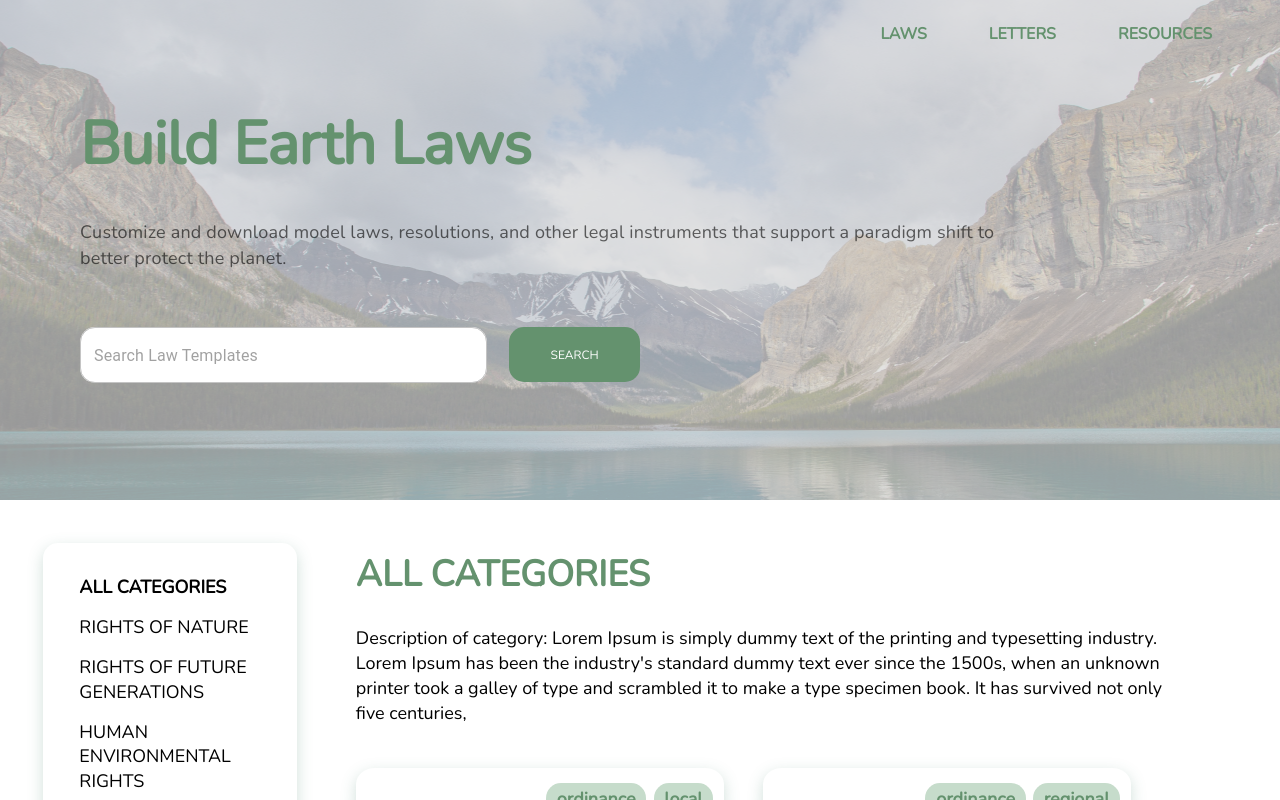
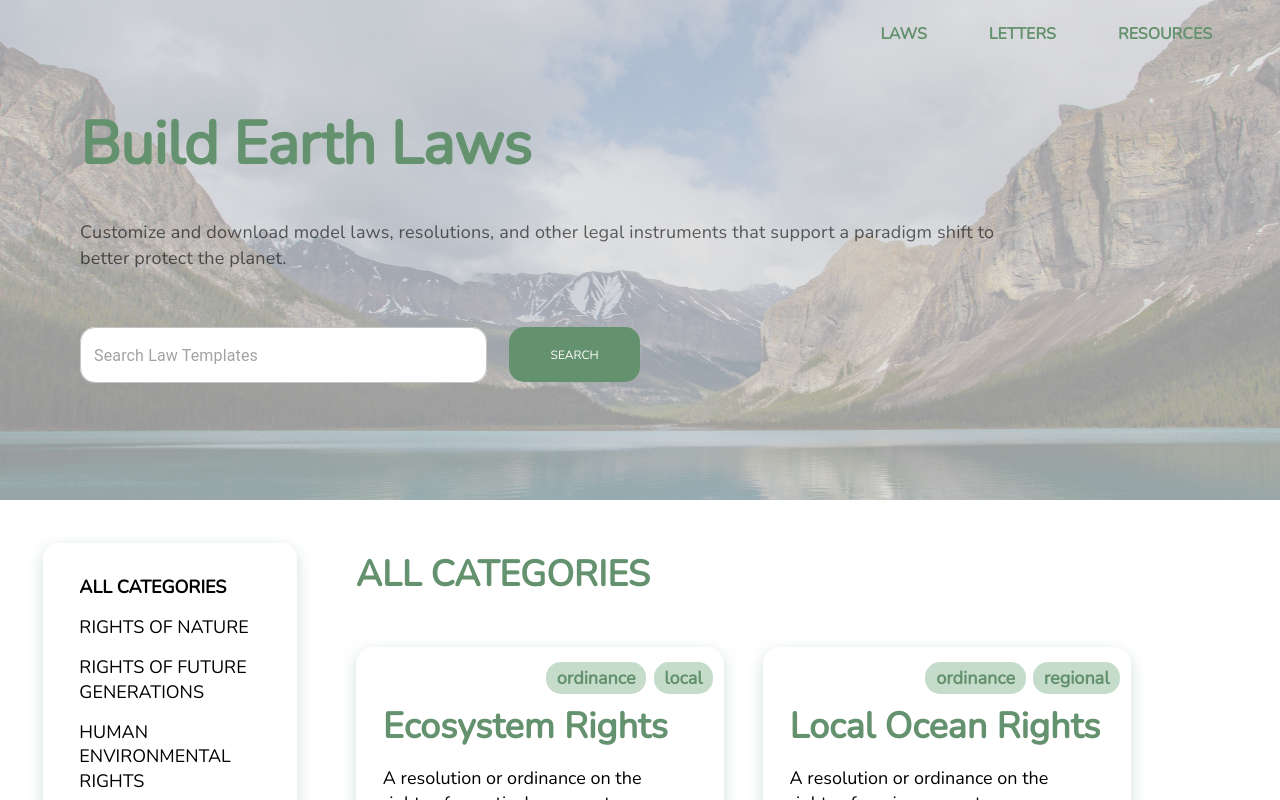
Before and after one commit to cornellh4i/earth-law-center, a React (Create React App) app in the folder client/: page /laws in a window 1280 px wide. Shown: the top 800 px of the page. Built offline with nearby package versions, Linux system fonts and the light colour scheme.

Commit message:
Adding in more subtle box shadow for resource cards and adding in description under letters page heading

```diff
--- a/client/src/components/Button/Button.css
+++ b/client/src/components/Button/Button.css
@@ -199,7 +199,7 @@
 /* Hovering buttons in TemplateCard */
 .card-download-btn:hover,
 .card-edit-btn:hover {
-  opacity: 70%;
+  opacity: 70;
   cursor: pointer;
 }
 
--- a/client/src/components/ResourceCard/ResourceCard.css
+++ b/client/src/components/ResourceCard/ResourceCard.css
@@ -4,10 +4,7 @@
   /* border: 0.05rem solid black; */
   background-color: #fff;
   border-radius: 0.5rem;
-  box-shadow:  0 1px 2px #C6DCCB,
-  0 2px 4px #C6DCCB,
-  0 4px 8px #C6DCCB,
-  0 8px 16px #C6DCCB;
+  box-shadow: 0px 5px 15px rgba(69, 130, 108, 0.25);
   padding: 1.2rem
 }
 
--- a/client/src/pages/LawsDisplay/LawsDisplay.jsx
+++ b/client/src/pages/LawsDisplay/LawsDisplay.jsx
@@ -29,7 +29,7 @@ const LawsDisplay = () => {
         </div>
         <div className="content-box">
           <h1 className="card-heading-title">{category}</h1>
-          <p className="card-description">Description of category: Lorem Ipsum is simply dummy text of the printing and typesetting industry. Lorem Ipsum has been the industry's standard dummy text ever since the 1500s, when an unknown printer took a galley of type and scrambled it to make a type specimen book. It has survived not only five centuries,</p>
+          {/* <p className="card-description">Description of category: Lorem Ipsum is simply dummy text of the printing and typesetting industry. Lorem Ipsum has been the industry's standard dummy text ever since the 1500s, when an unknown printer took a galley of type and scrambled it to make a type specimen book. It has survived not only five centuries,</p> */}
           <div className="card-box">
             <TemplateCard className="law-card" currentFilter={checked} law="ordinance" jurisdiction="local" type="type" title="Ecosystem Rights" summary="A resolution or ordinance on the rights of a particular ecosystem-e.g., a forest-with a possible guardianship body to speak for it."/>
             <TemplateCard className="law-card" currentFilter={checked} law="ordinance" jurisdiction="regional" type="type" title="Local Ocean Rights" summary="A resolution or ordinance on the rights of marine ecosystems, including the right to 'health'."/>
--- a/client/src/pages/LettersDisplay/LettersDisplay.jsx
+++ b/client/src/pages/LettersDisplay/LettersDisplay.jsx
@@ -26,7 +26,7 @@ const [checked, setChecked] = useState({
         </div>
         <div className="content-box">
           <h1 className="card-heading-title">Letter Templates</h1>
-          <p className="card-description">Description of category: Lorem Ipsum is simply dummy text of the printing and typesetting industry. Lorem Ipsum has been the industry's standard dummy text ever since the 1500s, when an unknown printer took a galley of type and scrambled it to make a type specimen book. It has survived not only five centuries,</p>
+          <p className="card-description">Let us help you send a lawmaker or other decision-maker an informed letter about an Earth law movement you care about–the Rights of Nature, human environmental rights, rights of future generations, and others. Our letters are regularly updated with the most relevant information to ensure they are relevant and powerful. Just fill in a bit of information and download your letter now! These work for any level of government.</p>
           <div className="card-box">
           <TemplateCard letter={true} preview={testPic} className="law-card" currentFilter={checked} law="ordinance" jurisdiction="local" title="Nature Rights" summary="A letter encouraging lawmakers to recognize that ecosystems have inherent rights, just as humans do."/>
             <TemplateCard letter={true} preview={testPic} className="law-card" currentFilter={checked} law="ordinance" jurisdiction="regional" title="Ecocide" summary="A letter encouraging lawmakers to criminalize the severe and widespread or long-term damage to the environment."/>
```
